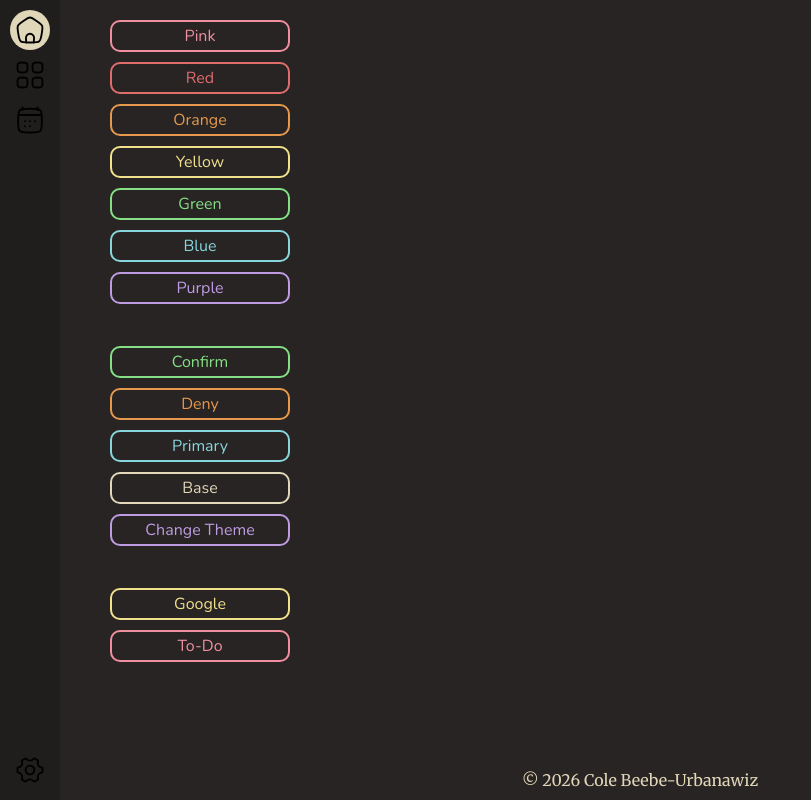
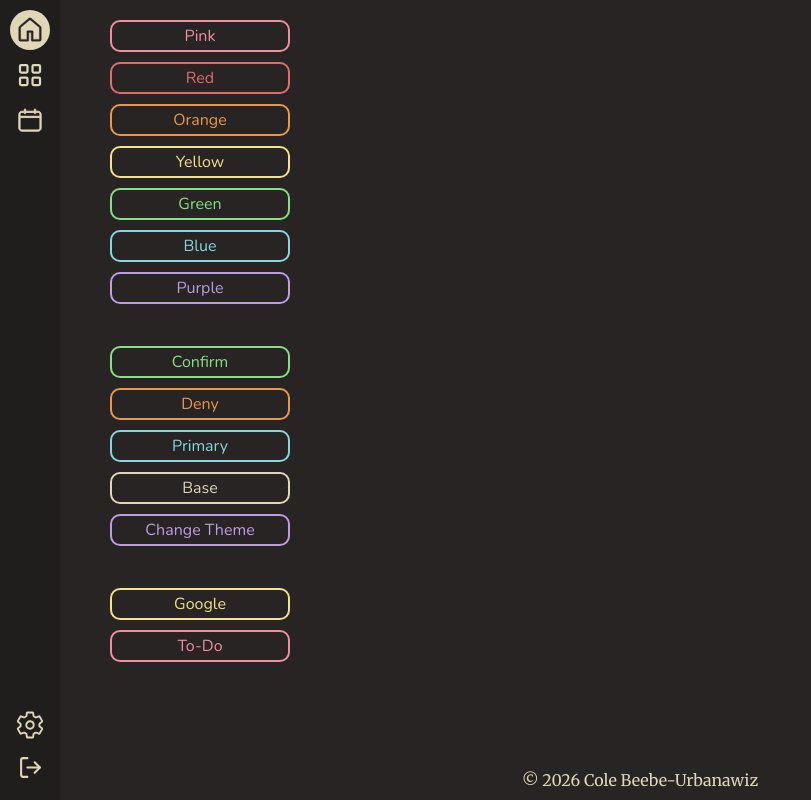
Before and after one commit to outtaspacecode/react-dashboard, a React (Vite) app: page / in a window 1280 px wide. Shown: the whole page, without its empty margins (0-811 px from the left). Built offline with nearby package versions, Linux system fonts and the light colour scheme; a web font is replaced by a local one.

Commit message:
Fixed global header icons; adjusted light/dark theming

```diff
--- a/package.json
+++ b/package.json
@@ -15,6 +15,7 @@
     "@fontsource/ubuntu-sans-mono": "^5.2.10",
     "react": "^19.2.0",
     "react-dom": "^19.2.0",
+    "react-icons": "^5.6.0",
     "react-router-dom": "^7.13.1"
   },
   "devDependencies": {
--- a/src/components/headers/GlobalHeader.jsx
+++ b/src/components/headers/GlobalHeader.jsx
@@ -1,6 +1,10 @@
 import { NavLink } from 'react-router-dom';
 import '../../styles/headers/GlobalHeader.css';
-import navIcons from '../../assets/nav.sprite.svg';
+import { GoHome } from 'react-icons/go';
+import { TbLayoutGrid } from 'react-icons/tb';
+import { CiCalendar } from 'react-icons/ci';
+import { FiLogOut } from 'react-icons/fi';
+import { IoSettingsOutline } from 'react-icons/io5';
 
 function GlobalHeader() {
   return (
@@ -8,26 +12,21 @@ function GlobalHeader() {
       <nav>
         <div className="top-links">
           <NavLink to="/" className={({ isActive }) => isActive ? 'active-link': ''}>
-            <svg width="30" height="30" role="presentation">
-              <use href={`${navIcons}#home`} />
-            </svg>
+            <GoHome size={30} strokeWidth={0.3} />
           </NavLink>
           <NavLink to="/todo" className={({ isActive }) => isActive ? 'active-link': ''}>
-            <svg width="30" height="30" role="presentation">
-              <use href={`${navIcons}#grid`} />
-            </svg>
+            <TbLayoutGrid size={30} strokeWidth={1.8} />
           </NavLink>
           <NavLink to="/todo">
-            <svg width="30" height="30" role="presentation">
-              <use href={`${navIcons}#calendar`} />
-            </svg>
+            <CiCalendar size={30} strokeWidth={0.75} />
           </NavLink>
         </div>
         <div className="bottom-links">
           <NavLink to="/">
-            <svg width="30" height="30" role="presentation">
-              <use href={`${navIcons}#settings`} />
-            </svg>
+            <IoSettingsOutline size={30} />
+          </NavLink>
+          <NavLink to="/">
+            <FiLogOut size={25} strokeWidth={2} />
           </NavLink>
         </div>
       </nav>
--- a/src/styles/headers/GlobalHeader.css
+++ b/src/styles/headers/GlobalHeader.css
@@ -4,8 +4,9 @@ header {
     left: 0;
     height: 100vh;
     width: 40px;
-    background-color: hsl(20, 5%, 12%);
+    background-color: var(--global-header);
     padding: 0 10px;
+    transition: all 0.5s ease;
 }
 
 nav {
@@ -23,15 +24,15 @@ nav {
 }
 
 header a {
-    fill: var(--text-color);
-    color: var(--text-color);
-    stroke: var(--text-color);
     padding: 5px;
     border-radius: 50%;
     width: 30px;
     height: 30px;
+    text-align: center;
+    color: var(--text-color);
 }
 
-.active-link {
-    background-color: var(--text-color);
+header a.active-link {
+    background-color: var(--header-active-bg);
+    color: var(--header-active-link);
 }
--- a/src/styles/index.css
+++ b/src/styles/index.css
@@ -26,6 +26,10 @@
     --confirm__hover: var(--green__hover);
     --deny: var(--orange);
     --deny__hover: var(--orange__hover);
+
+    --global-header: hsl(20, 5%, 12%);
+    --header-active-bg: var(--text-color);
+    --header-active-link: var(--background);
 
     --serif: 'Merriweather', 'Times New Roman', Times, serif;
     --sans: 'Nunito', Arial, Helvetica, sans-serif;
@@ -60,11 +64,14 @@
     --confirm__hover: var(--green__hover);
     --deny: var(--red);
     --deny__hover: var(--red__hover);
+
+    --global-header: hsl(45, 40%, 85%);
+    --header-active-bg: white;
+    --header-active-link: var(--text-color);
 }
 
 * {
     margin: 0;
-    color: var(--text-color);
     font-family: var(--sans);
 }
 
@@ -82,6 +89,10 @@
 .main-content {
     flex: 1;
     margin-left: 100px;
+    color: var(--text-color);
+}
+footer {
+    color: var(--text-color);
 }
 
 h1, h2, h3, h4, h5, h6 {
@@ -114,6 +125,7 @@ body {
     text-decoration: none;
     border: 2px solid var(--base__background);
     text-align: center;
+    color: var(--text-color);
 }
 .btn:hover {
     background-color: var(--base__background);
```
Also changed, not shown: src/assets/nav.sprite.svg (deleted), 1 other file (tests, documents, lock files or other folders).
